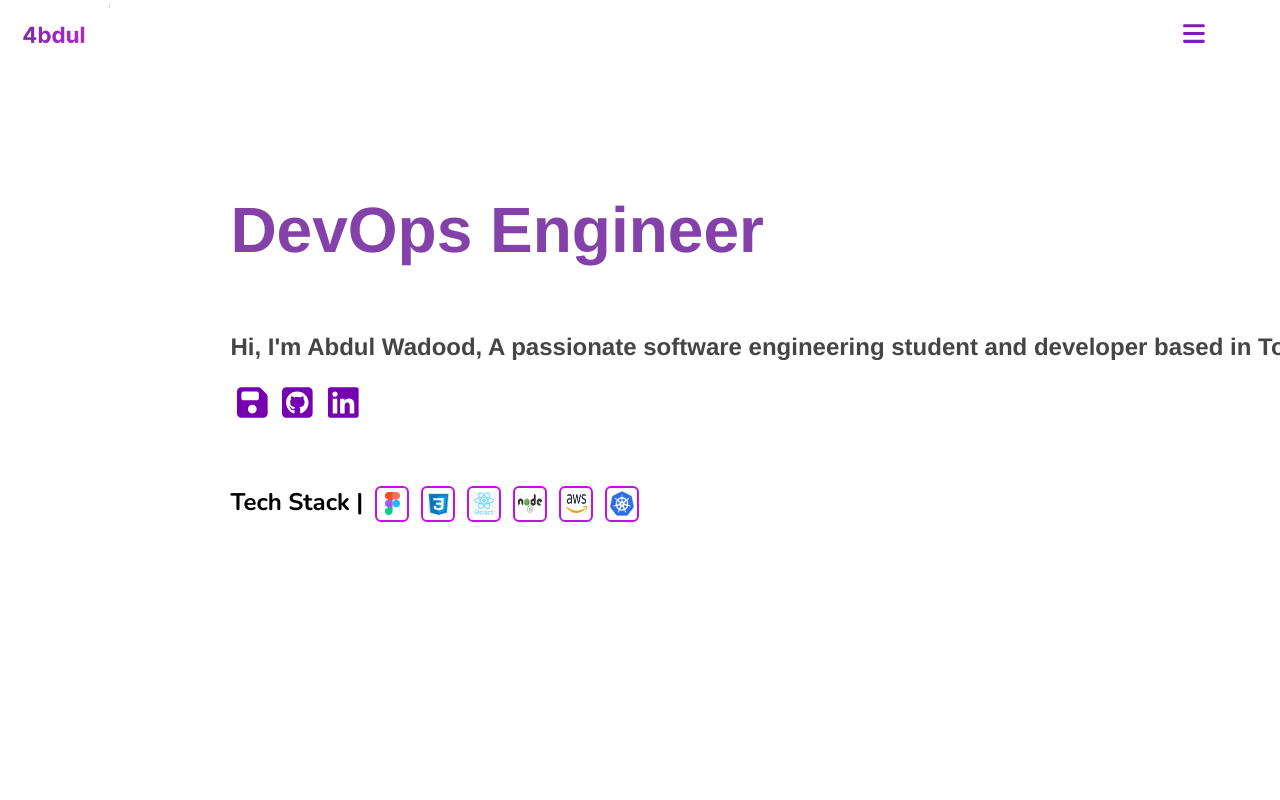
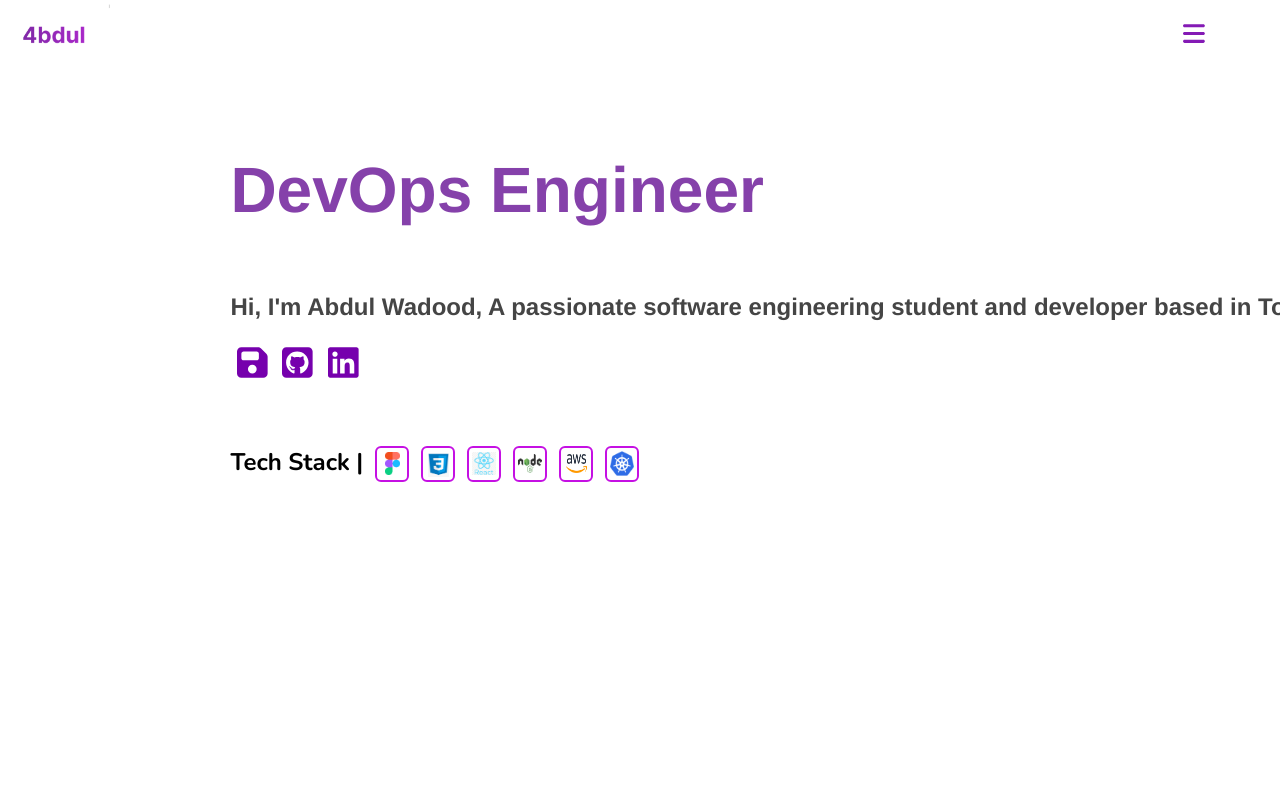
Before and after one commit to 4bdulWadood/portfolio-amplify, a React (Create React App) app: page / in a window 1280 px wide. Shown: the top 800 px of the page. Built offline with nearby package versions, Linux system fonts and the light colour scheme; no server answers.

Commit message:
Update hero.js

```diff
--- a/src/public/styles/hero.css
+++ b/src/public/styles/hero.css
@@ -29,10 +29,13 @@
   display:flex;
   flex-direction: column;
   margin-top: 5vh;
+
 }
+
 @media only screen and (max-width: 1300px) {
   .section-main .main-page-container .left-container {
     width: 100%;
+    margin-top: 0vh;
   }
 }
 .section-main .main-page-container .left-container .title {
```
